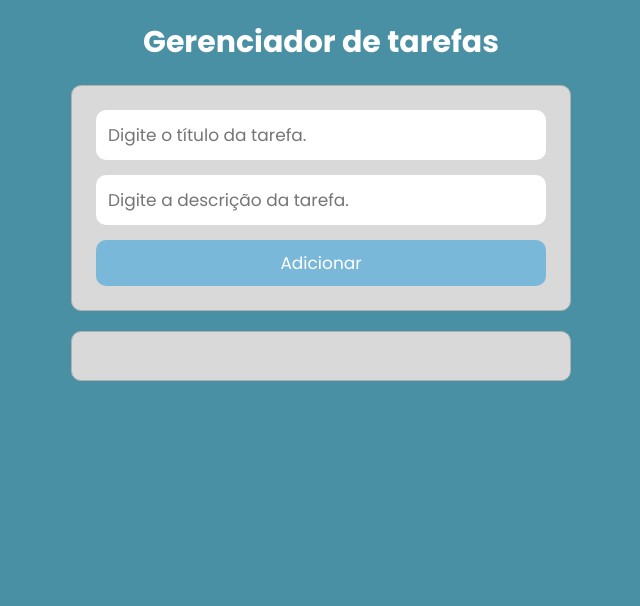
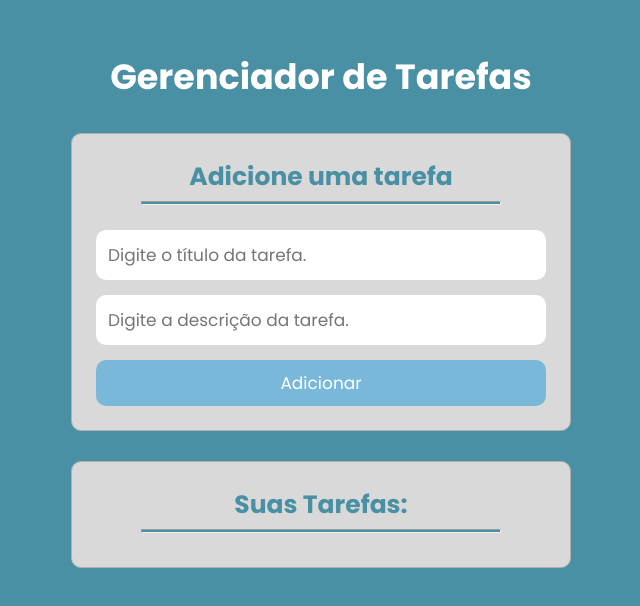
Before and after one commit to bernardooldz/to-do-list-react, a React (Vite) app: page / in a window 1280 px wide. Shown: the top 606 px of the page, without its empty margins (319-959 px from the left). Built offline with nearby package versions, Linux system fonts and the light colour scheme.

Commit message:
creating the title component

```diff
--- a/src/App.jsx
+++ b/src/App.jsx
@@ -3,6 +3,7 @@ import Tasks from "./components/Tasks";
 import "./App.css"
 import { useEffect, useState } from "react";
 import { v4 } from "uuid";
+import Title from "./components/Title";
 
 function App() {
   const [tasks, setTasks] = useState(
@@ -42,7 +43,7 @@ function App() {
   return (
     <div className="divPrincipal">
       <div className="container">
-        <h1 className="containerTitle">Gerenciador de tarefas</h1>
+        <Title sectionName={"Gerenciador de Tarefas"} nameClass={"titleGeral"}/>
         <AddTask onAddTaskSubmit={onAddTaskSubmit}/>
         <Tasks tasks={tasks} onTaskClick={onTaskClick} onDeleteClick={onDeleteClick}/>
       </div>
--- a/src/Pages/TaskPage.jsx
+++ b/src/Pages/TaskPage.jsx
@@ -1,5 +1,6 @@
 import { ChevronsLeft } from "lucide-react";
 import { useNavigate, useSearchParams } from "react-router-dom";
+import Title from "../components/Title";
 
 function TaskPage() {
     const [SearchParams] = useSearchParams()
@@ -14,8 +15,7 @@ function TaskPage() {
     return (
         <div className="divPrincipal">
             <div className="container">
-                <h1 className="containerTitle">Detalhes da Tarefa</h1>
-
+            <Title sectionName={"Detalhes da Tarefa"} nameClass={"titleGeral"}/>
                 <div className="containerDatailsTask">
                     <h2>{title}</h2>
                     <p>{description}</p>
--- a/src/components/AddTask.jsx
+++ b/src/components/AddTask.jsx
@@ -1,4 +1,5 @@
 import { useState } from "react"
+import Title from "./Title";
 
 function AddTask({ onAddTaskSubmit }) {
     const [title, setTitle] = useState("");
@@ -6,6 +7,7 @@ function AddTask({ onAddTaskSubmit }) {
 
     return (
         <div className="containerAddTasks">
+            <Title sectionName={"Adicione uma tarefa"} nameClass={"subTitles"} />
             <input
                 type="text"
                 placeholder="Digite o título da tarefa."
--- a/src/components/Tasks.jsx
+++ b/src/components/Tasks.jsx
@@ -1,10 +1,11 @@
 import { CheckIcon, ChevronRightIcon, TrashIcon } from "lucide-react";
 import { useNavigate } from "react-router-dom";
+import Title from "./Title";
 
 function Tasks({ tasks, onTaskClick, onDeleteClick }) {
     const navigate = useNavigate()
 
-    function onSeeDetailsClick(task){
+    function onSeeDetailsClick(task) {
         const query = new URLSearchParams();
         query.set("title", task.title)
         query.set("description", task.description)
@@ -12,12 +13,14 @@ function Tasks({ tasks, onTaskClick, onDeleteClick }) {
     }
 
     return (
+        <div>
             <ul className="containerTasks">
+            <Title sectionName={"Suas Tarefas:"} nameClass={"subTitles"} />
                 {tasks.map((task) => (
                     <li key={task.id} className="containerTask">
-                    <button className={`task ${task.isCompleted && "taskComplete"}` }
+                        <button className={`task ${task.isCompleted && "taskComplete"}`}
                             onClick={() => onTaskClick(task.id)}>
-                            {task.isCompleted && <CheckIcon/>}
+                            {task.isCompleted && <CheckIcon />}
                             {task.title}
                         </button>
                         <button onClick={() => onSeeDetailsClick(task)} className="buttonTask">
@@ -29,6 +32,7 @@ function Tasks({ tasks, onTaskClick, onDeleteClick }) {
                     </li>
                 ))}
             </ul>
+        </div>
     );
 }
 
--- /dev/null
+++ b/src/components/Title.jsx
@@ -0,0 +1,11 @@
+
+function Title({ sectionName, nameClass }) {
+    return (
+      <div className={nameClass}>
+        <h1>{sectionName}</h1>
+        <hr/>
+      </div>
+    );
+  }
+
+  export default Title;
--- a/src/index.css
+++ b/src/index.css
@@ -10,6 +10,10 @@
 ul,
 li {
     list-style: none;
+}
+
+body {
+    background-color: var(--blue-dark);
 }
 
 :root {
@@ -45,21 +49,44 @@ li {
     display: flex;
     justify-content: center;
     padding: 20px;
-    background-color: var(--blue-dark);
+    padding-top: 50px;
 }
 
 .container {
     width: 500px;
     display: flex;
     flex-direction: column;
-    gap: 20px;
+    gap: 30px;
 }
 
-.containerTitle {
-    font-size: 30px;
-    color: var(--text-white);
-    font-weight: bold;
-    text-align: center;
+.titleGeral {
+    & h1 {
+        font-size: 35px;
+        color: var(--text-white);
+        font-weight: bold;
+        text-align: center;
+    }
+
+    & hr {
+        display: none;
+    }
+}
+
+.subTitles {
+    & h1 {
+        font-size: 25px;
+        color: var(--blue-dark);
+        font-weight: bold;
+        text-align: center;
+    }
+
+    & hr {
+        background-color: #4a90a4;
+        height: 4px;
+        width: 360px;
+        margin-block: 5px 10px;
+        margin-inline: auto;
+    }
 }
 
 .task {
@@ -145,7 +172,7 @@ li {
     }
 }
 
-.containerDatailsTask{
+.containerDatailsTask {
     background-color: var(--gray-light);
     color: var(--text-gray);
     padding: 20px;
@@ -155,7 +182,7 @@ li {
     width: 100%;
     text-align: left;
 
-    & h2{
+    & h2 {
         font-size: 23px;
         padding-bottom: 10px;
         font-weight: bold;
```
Lines whose indentation alone changed are shown as unchanged.
